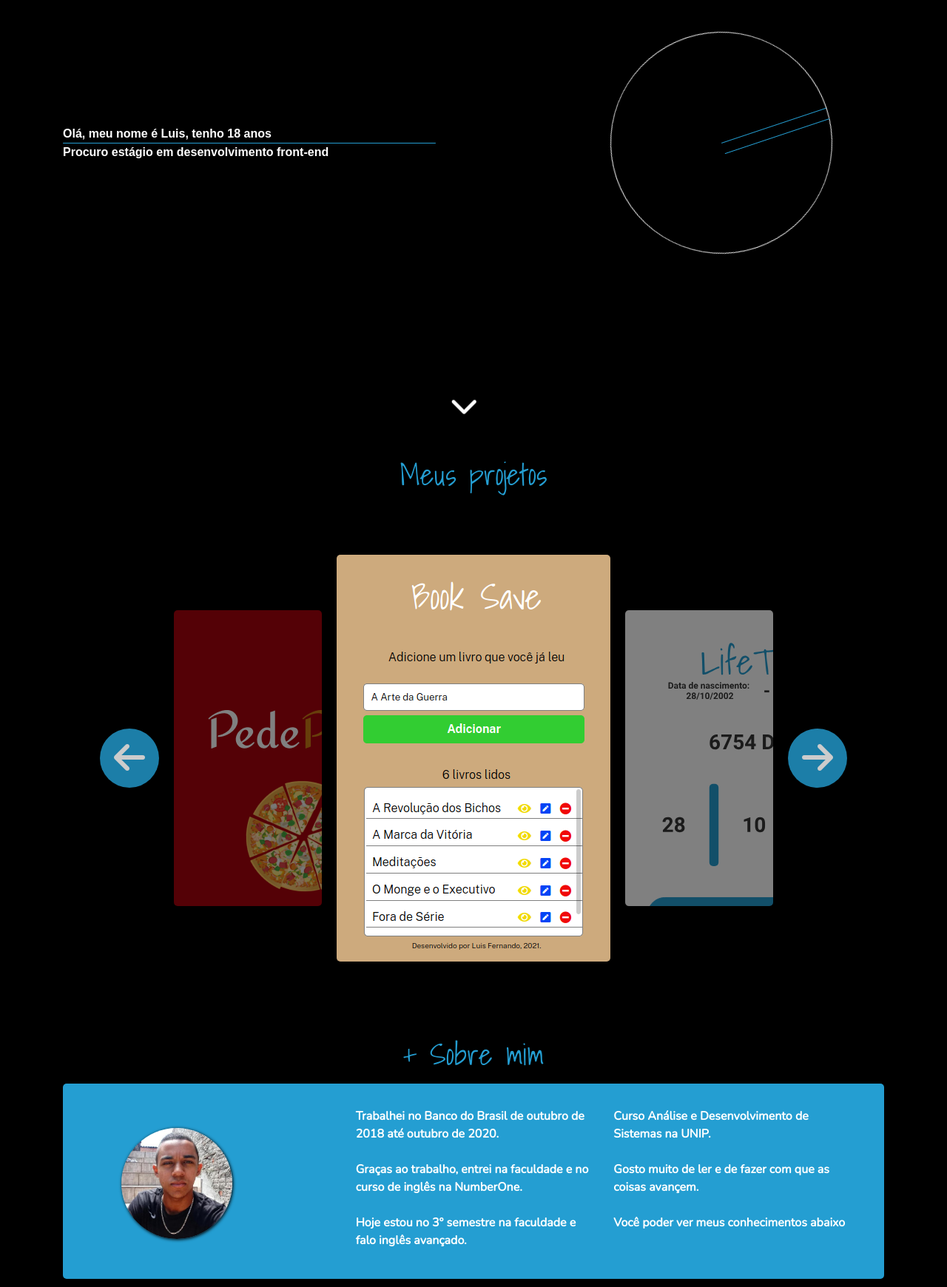
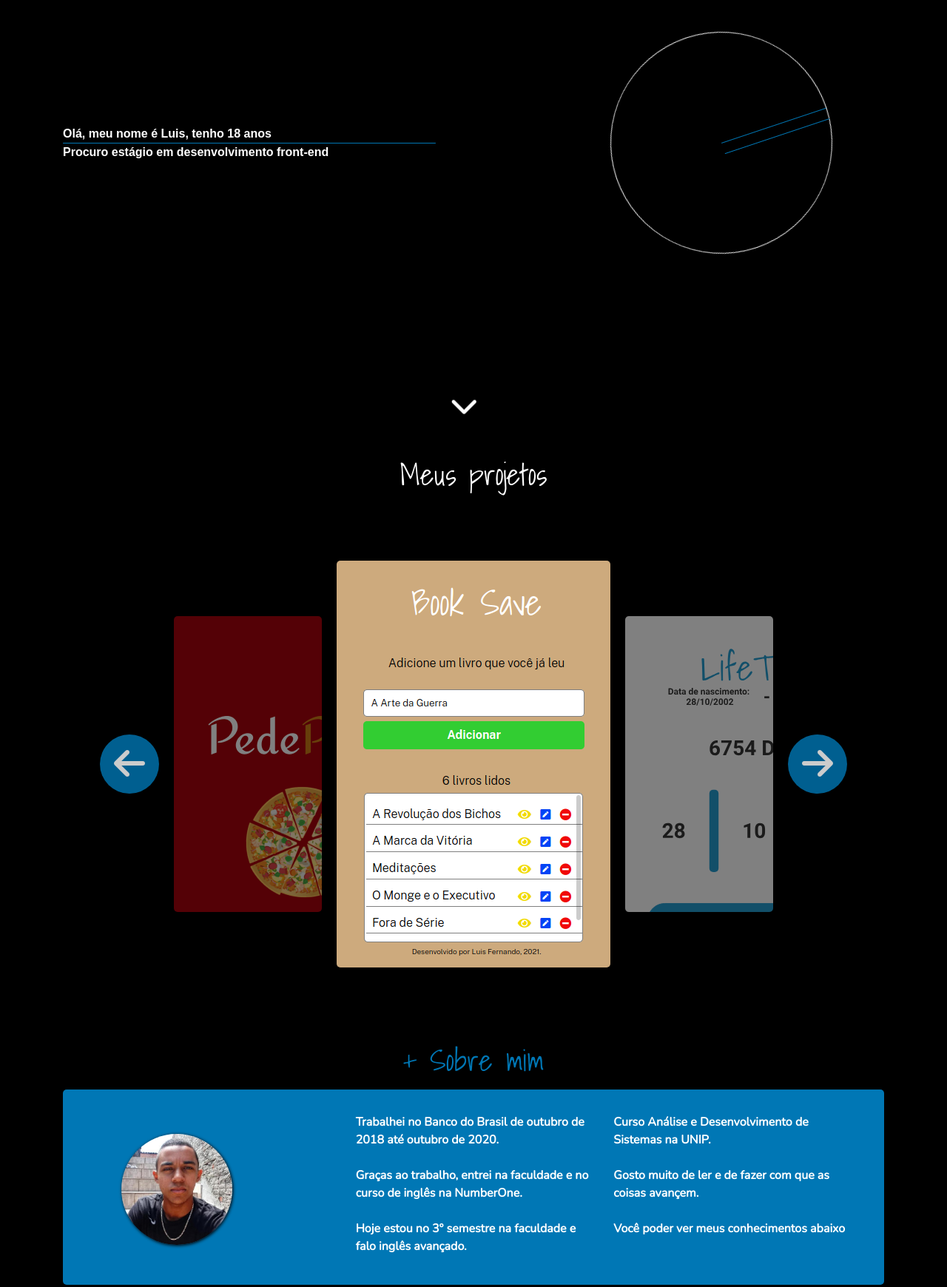
Before and after one commit to luisfernandodass/portfolio-1, a plain HTML site: page index.html in a window 1280 px wide. Shown: the part 202-1942 px from the top of the page at 74% size. Drawn offline with nearby package versions, Linux system fonts and the light colour scheme.

Commit message:
changed the color

```diff
--- a/css/carousel.css
+++ b/css/carousel.css
@@ -35,7 +35,7 @@
   width: 370px;
 
   border-radius: 5px;
-  background-color: #249ED2;
+  background-color: #0077b5;
   background-size: contain;
   margin-left: 20px;
   margin-right: 20px;
@@ -89,7 +89,7 @@
   border: none;
   position: absolute;
   opacity: 0.8;
-  background:  #249ED2;
+  background:  #0077b5;
   cursor: pointer;
   color: white;
 }
@@ -97,7 +97,7 @@
 .navBtns:hover {
  transform: scale(1.1);
   transition: all 1s;
-  background:  #249ED2;
+  background:  #0077b5;
 }
 
 #navLeft {
--- a/css/index.css
+++ b/css/index.css
@@ -4,7 +4,7 @@
 }
 
 body{
-  background: black;
+  background: #000000;
 }
 
 h1{
@@ -39,7 +39,7 @@ p{
   line-height: 45px;
 }
 .small-social-media:hover{
-   color:  #249ED2;
+   color:  #0077b5;
 }
 
 .first-container{
@@ -54,7 +54,7 @@ p{
 .first-line{
   width: 71%;
   height: 1px;
-  background: #249ED2;
+  background: #0077b5;
   border-radius: 5px;
 }
 
@@ -81,7 +81,7 @@ p{
   position: absolute;
   width: 1px;
   height: 50%;
-  background: #249ED2;
+  background: #0077b5;
   margin-left: 50%;
 }
 
@@ -89,7 +89,7 @@ p{
   position: absolute;
   width: 1px;
   height: 50%;
-  background: #249ED2;
+  background: #0077b5;
   margin-left: 55%;
 }
 
@@ -108,7 +108,7 @@ p{
 
 .seta:hover{
   cursor:pointer;
-  color: #249ED2;
+  color: #0077b5;
 }
 
 
@@ -116,20 +116,20 @@ p{
   40% {
     transform: translate(10px);
   }
-}
+}z
 
 
 .title-my-projects{
-  color: #249ED2;
+  color: #0077b5;
   margin: 0px;
 }
 
 .title-more-about-me{
-  color: #249ED2;
+  color: #0077b5;
 }
 
 .more-about-me-container{
-  background:  #249ED2;
+  background:  #0077b5;
   color: white;
   width: 100%;
   border-radius: 5px;
@@ -163,7 +163,7 @@ p{
 }
 
 footer{
-  background:  #249ED2;
+  background:  #0077b5;
   color: white;
   width: 100%;
   border-radius: 5px;
```
